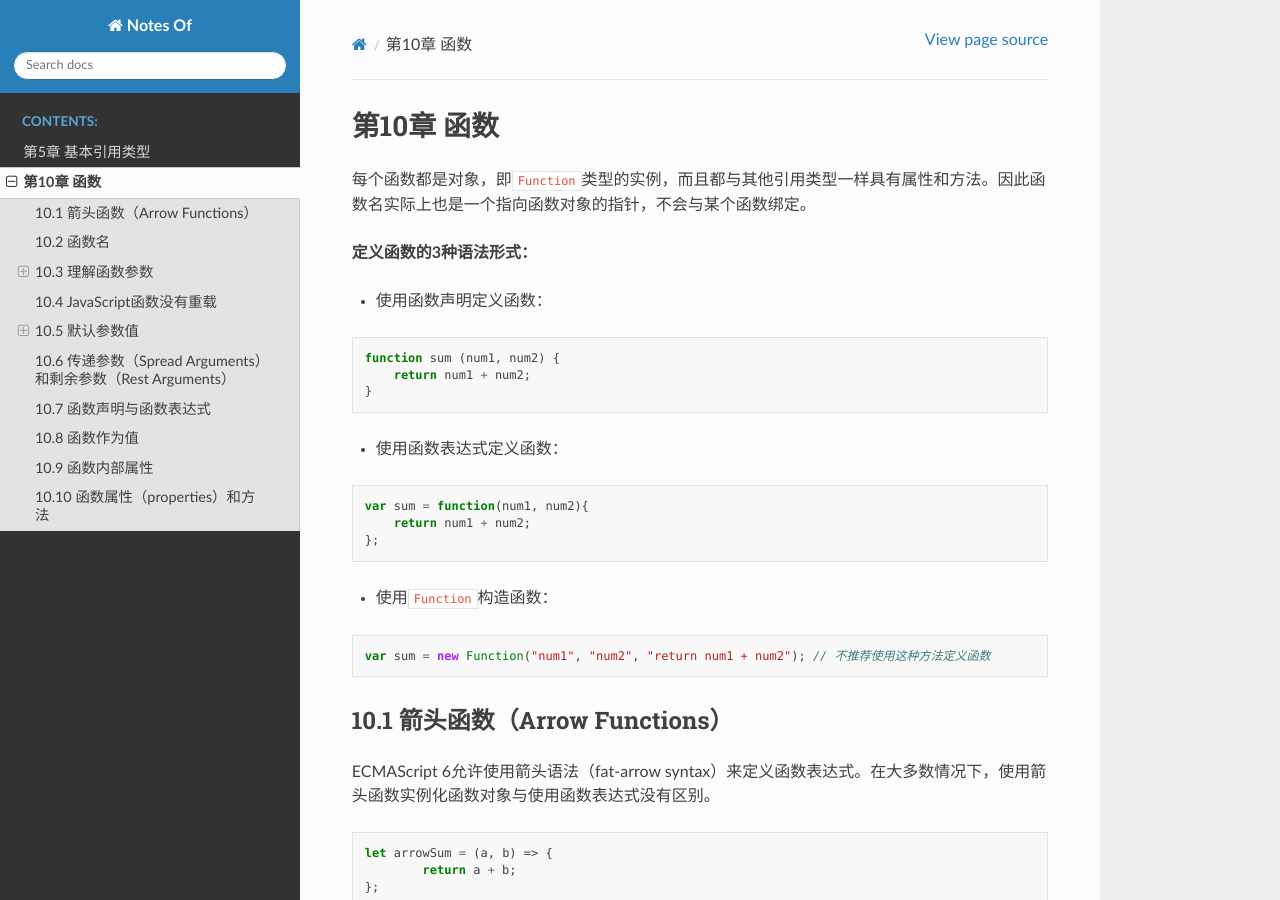
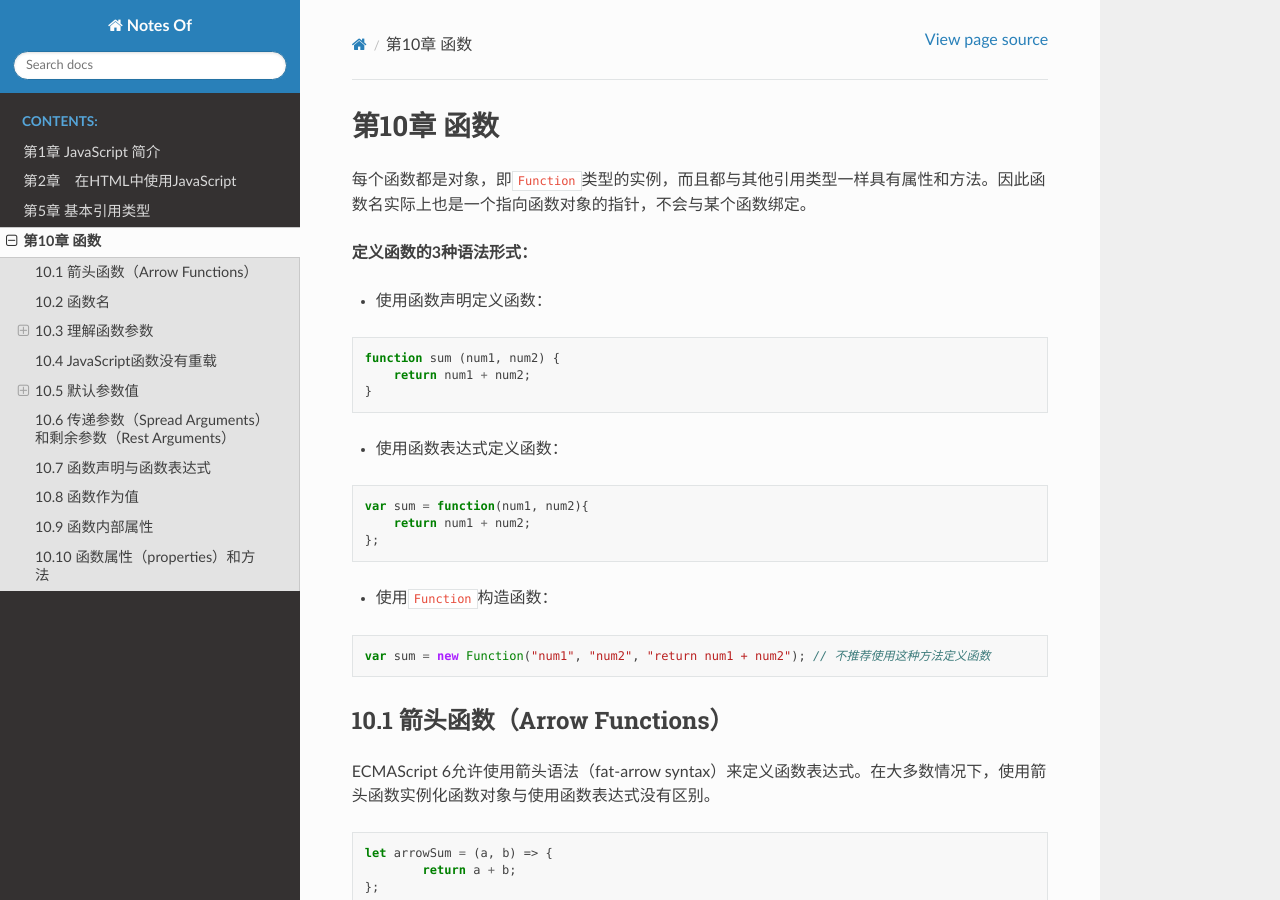
Before and after one commit to filefi/NotesOfProfessional-JavaScript-for-Web-Developers, a Sphinx documentation site: the page built from source/Chapter10-Functions.md, in a window 1280 px wide and 900 px high. Built offline with Sphinx 7.4.7 and the Read the Docs theme 2.0.0, drawn with Linux system fonts in a browser that asks for light colours; some of the changed lines change nothing that is shown.

Commit message:
chapter 2 begin

````diff
--- a/source/Chapter1-What_Is_JavaScript.md
+++ b/source/Chapter1-What_Is_JavaScript.md
@@ -0,0 +1,115 @@
+# 第1章 JavaScript 简介
+
+JavaScript诞生于1995年。当时，它的主要目的是处理以前由服务器端语言（如Perl）负责的一些输入验证操作。在JavaScript问世之前，必须把表单数据发送到服务器端才能确定用户是否没有填写某个必填域，是否输入了无效的值。Netscape Navigator希望通过JavaScript来解决这个问题。
+
+## 1.1 JavaScript 简史
+
+当时就职于Netscape公司的布兰登·艾奇（Brendan Eich），为计划于1995年2月发布的Netscape Navigator 2开发一种名为LiveScript的脚本语言。在Netscape Navigator 2正式发布前夕，Netscape为了搭上媒体热炒Java的顺风车，临时把LiveScript改名为JavaScript。
+
+由于Netscape的JavaScript 1.0和JavaScript 1.1大获成功，微软也推出了自己的JavaScript实现JScript，这意味着有了两个不同的JavaScript版本。由于当时还没有标准规定JavaScript的语法和特性，JavaScript的标准化问题被提上了议事日程。
+
+1997年，以JavaScript 1.1为蓝本的建议被提交给了欧洲计算机制造商协会（ECMA，European Computer Manufacturers Association）。该协会指定39号技术委员会（TC39，Technical Committee #39）负责“标准化一种通用、跨平台、供应商中立的脚本语言的语法和语义”。TC39由来自Netscape、Sun、微软、Borland及其他关注脚本语言发展的公司的程序员组成，他们经过数月的努力完成了ECMA-262——定义一种名为ECMAScript的新脚本语言的标准。
+
+1998年，ISO/IEC（国际标准化组织和国际电工委员会）也采用了ECMAScript作为标准（即ISO/IEC-16262）。自此以后，浏览器开发商就开始致力于将ECMAScript作为各自JavaScript实现的基础，也在不同程度上取得了成功。
+
+## 1.2 JavaScript 实现
+
+通常，JavaScript和ECMAScript都表达相同的含义，但JavaScript的含义却比ECMA-262中规定的要多得多。一个完整的JavaScript实现应该由下列3个不同的部分组成。
+
+- **核心（ECMAScript）** ：由ECMA-262定义，提供核心语言功能；
+- **文档对象模型（DOM）** ：提供访问和操作网页内容的方法和接口；
+- **浏览器对象模型（BOM）** ：提供与浏览器交互的方法和接口。
+
+<img src="_static\images\Chapter1-What_Is_JavaScript.assets/04.d01z.01.png" alt="img" style="zoom: 25%;" />
+
+### 1.2.1 ECMAScript
+
+由ECMA-262定义的ECMAScript与Web浏览器没有依赖关系。ECMA-262定义的只是这门语言的基础，而在此基础之上可以构建更完善的脚本语言。常见的Web浏览器只是ECMAScript实现的**宿主环境**之一。其他宿主环境包括Node.js和Adobe Flash。
+
+ECMAScript就是对实现该标准规定的各个方面内容的语言的描述，它规定了这门语言的下列组成部分：
+
+- 语法
+- 类型
+- 语句
+- 关键字
+- 保留字
+- 操作符
+- 对象
+
+#### 什么是ECMAScript兼容
+
+ECMA-262给出了ECMAScript兼容的定义。要想成为ECMAScript的实现，则该实现必须做到：
+
+- 支持ECMA-262描述的所有“类型、值、对象、属性、函数以及程序句法和语义”；
+- 支持Unicode字符标准。
+
+此外，兼容的实现还可以进行下列扩展。
+
+- 添加ECMA-262没有描述的“更多类型、值、对象、属性和函数”。ECMA-262所说的这些新增特性，主要是指该标准中没有规定的新对象和对象的新属性。
+- 支持ECMA-262没有定义的“程序和正则表达式语法”。（也就是说，可以修改和扩展内置的正则表达式语法。）
+
+上述要求为兼容实现的开发人员基于ECMAScript开发一门新语言提供了广阔的空间和极大的灵活性，这也从另一个侧面说明了ECMAScript受开发人员欢迎的原因。
+
+### 1.2.2 文档对象模型（DOM）
+
+文档对象模型（DOM，Document Object Model）是针对XML但经过扩展用于HTML的应用程序编程接口（API，Application Programming Interface）。DOM把整个页面映射为一个多层节点结构。HTML或XML页面中的每个组成部分都是某种类型的节点，这些节点又包含着不同类型的数据。
+
+```html
+<html>
+    <head>
+        <title>Sample Page</title>
+    </head>
+    <body>
+        <p>Hello World!</p>
+    </body>
+</html>
+```
+
+在DOM中，这个页面可以通过下图所示的分层节点图表示。
+
+<img src="_static/images/Chapter1-What_Is_JavaScript.assets/04.d01z.02.png" alt="04.d01z.02" style="zoom:15%;" />
+
+
+
+#### DOM级别
+
+- **DOM1级（DOM Level 1）：**  DOM1级由两个模块组成：
+  - DOM核心（DOM Core）：DOM核心规定的是如何映射基于XML的文档结构，以便简化对文档中任意部分的访问和操作。
+  - DOM HTML：模块则在DOM核心的基础上加以扩展，添加了针对HTML的对象和方法。
+- **DOM2级：** 引入了下列新模块，也给出了众多新类型和新接口的定义。
+  - DOM视图（DOM Views）：定义了跟踪不同文档（例如，应用CSS之前和之后的文档）视图的接口；
+  - DOM事件（DOM Events）：定义了事件和事件处理的接口；
+  - DOM样式（DOM Style）：定义了基于CSS为元素应用样式的接口；
+  - DOM遍历和范围（DOM Traversal and Range）：定义了遍历和操作文档树的接口。
+- **DOM3级：** 进一步扩展了DOM：
+  - 引入了以统一方式加载和保存文档的方法——在DOM加载和保存（DOM Load and Save）模块中定义。
+  - 新增了验证文档的方法——在DOM验证（DOM Validation）模块中定义。
+  - DOM3级也对DOM核心进行了扩展，开始支持XML 1.0规范，涉及XML Infoset、XPath和XML Base。
+
+#### 其他DOM标准
+
+除了DOM核心和DOM HTML接口之外，下面列出的语言都是基于XML的，每种语言的DOM标准都添加了与特定语言相关的新方法和新接口：
+
+- SVG（Scalable Vector Graphic，可伸缩矢量图）1.0；
+- MathML（Mathematical Markup Language，数学标记语言）1.0；
+- SMIL（Synchronized Multimedia Integration Language，同步多媒体集成语言）。
+
+### 1.2.3 浏览器对象模型（BOM）
+
+开发人员使用BOM可以控制浏览器显示的页面以外的部分。
+
+BOM只处理浏览器窗口和框架，但人们习惯上也把所有针对浏览器的JavaScript扩展算作BOM的一部分。下面就是一些这样的扩展：
+
+- 弹出新浏览器窗口的功能；
+- 移动、缩放和关闭浏览器窗口的功能；
+- 提供浏览器详细信息的`navigator`对象；
+- 提供浏览器所加载页面的详细信息的`location`对象；
+- 提供用户显示器分辨率详细信息的`screen`对象；
+- 对cookies的支持；
+- 像`XMLHttpRequest`和IE的`ActiveXObject`这样的自定义对象。
+
+## 1.3 JavaScript 版本
+
+作为Netscape“继承人”的Mozilla公司，是目前唯一还在沿用最初的JavaScript版本编号序列的浏览器开发商。
+
+请注意，只有Netscape/Mozilla浏览器才遵循这种编号模式。例如，IE的JScript就采用了另一种版本命名方案。换句话说，JScript的版本号与JavaScript的版本号之间不存在任何对应关系。而且， **大多数浏览器在提及对JavaScript的支持情况时，一般都以ECMAScript兼容性和对DOM的支持情况为准。**
--- a/source/Chapter10-Functions.md
+++ b/source/Chapter10-Functions.md
@@ -433,8 +433,11 @@
 
 
 
+## 10.6 传递参数（Spread Arguments）和剩余参数（Rest Arguments）
 
-## 10.6 传递参数（Spread Arguments）和剩余参数（Rest Arguments）
+
+
+
 
 
 ## 10.7 函数声明与函数表达式
--- a/source/Chapter2-JavaScript_in_HTML.md
+++ b/source/Chapter2-JavaScript_in_HTML.md
@@ -0,0 +1,3 @@
+# 第2章　在HTML中使用JavaScript
+
+## 2.1 `<script>`元素
````
Also changed, not shown: source/_static/images/Chapter1-What_Is_JavaScript.assets/04.d01z.01.png (added), source/_static/images/Chapter1-What_Is_JavaScript.assets/04.d01z.02.png (added).
